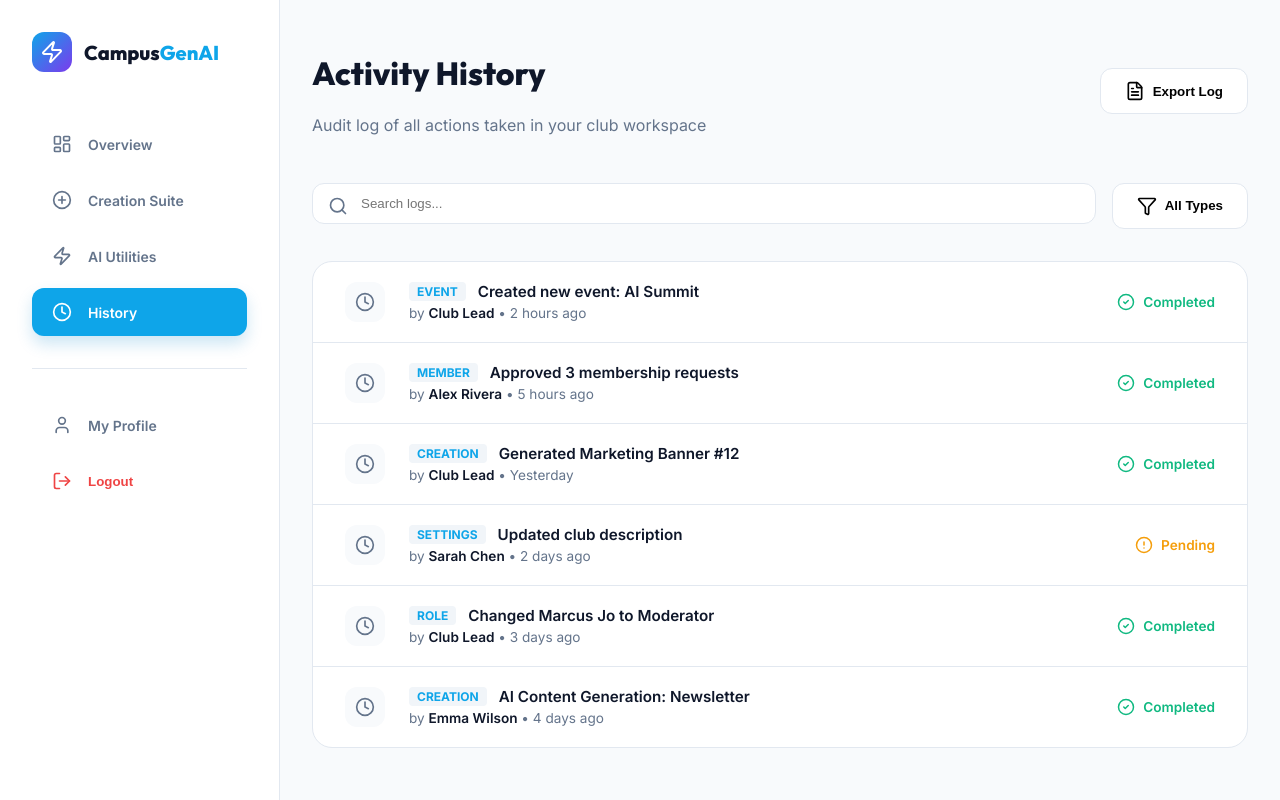
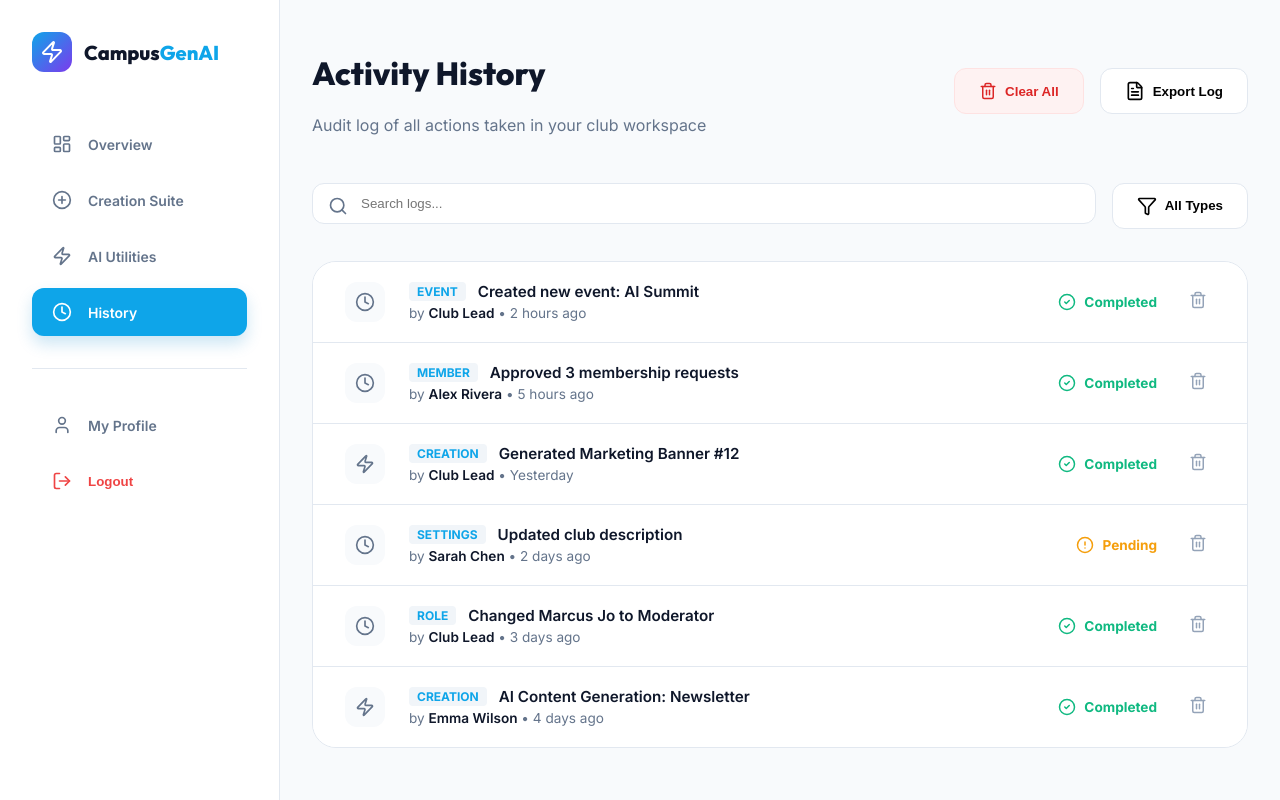
Before and after one commit to RiteshKumar2e/Generative-AI-for-Everyone, a React (Vite) app in the folder frontend/: page /history in a window 1280 px wide. Built offline with nearby package versions, Linux system fonts and the light colour scheme.

Commit message:
Dashboard updated

```diff
--- a/frontend/src/pages/AiCreationSuite.jsx
+++ b/frontend/src/pages/AiCreationSuite.jsx
@@ -67,6 +67,10 @@ const AiCreationSuite = () => {
             setOutput(response.data.content);
             setProvider(response.data.provider);
             setCurrentStep(2);
+
+            // Log to history
+            const { logActivity } = await import('../utils/historyLogger');
+            logActivity('Creation', `Generated AI ${type === 'code' ? 'Code' : 'Content'}: ${prompt.substring(0, 20)}...`);
         } catch (error) {
             console.error('Generation failed:', error);
             // Service itself handles fallback but if network fails:
--- a/frontend/src/pages/History.jsx
+++ b/frontend/src/pages/History.jsx
@@ -1,10 +1,15 @@
-import React from 'react';
-import { motion } from 'framer-motion';
-import { Clock, Search, Filter, ArrowUpRight, CheckCircle2, AlertCircle, FileText } from 'lucide-react';
+import React, { useState } from 'react';
+import { motion, AnimatePresence } from 'framer-motion';
+import { Clock, Search, Filter, ArrowUpRight, CheckCircle2, AlertCircle, FileText, Trash2, XCircle, Zap } from 'lucide-react';
 import '../styles/Dashboard.css';
 
 const History = () => {
-    const activities = [
+    const [activities, setActivities] = useState(() => {
+        const saved = localStorage.getItem('app_activity_history');
+        if (saved) return JSON.parse(saved);
+
+        // Default demo data only for first time
+        const demoData = [
             { id: 1, type: 'Event', action: 'Created new event: AI Summit', user: 'Club Lead', time: '2 hours ago', status: 'success' },
             { id: 2, type: 'Member', action: 'Approved 3 membership requests', user: 'Alex Rivera', time: '5 hours ago', status: 'success' },
             { id: 3, type: 'Creation', action: 'Generated Marketing Banner #12', user: 'Club Lead', time: 'Yesterday', status: 'success' },
@@ -12,6 +17,31 @@ const History = () => {
             { id: 5, type: 'Role', action: 'Changed Marcus Jo to Moderator', user: 'Club Lead', time: '3 days ago', status: 'success' },
             { id: 6, type: 'Creation', action: 'AI Content Generation: Newsletter', user: 'Emma Wilson', time: '4 days ago', status: 'success' },
         ];
+        return demoData;
+    });
+
+    const [searchTerm, setSearchTerm] = useState('');
+
+    // Sync to localStorage
+    React.useEffect(() => {
+        localStorage.setItem('app_activity_history', JSON.stringify(activities));
+    }, [activities]);
+
+    const deleteOne = (id) => {
+        setActivities(prev => prev.filter(activity => activity.id !== id));
+    };
+
+    const clearAll = () => {
+        if (window.confirm('Are you sure you want to clear all history? This action cannot be undone.')) {
+            setActivities([]);
+            localStorage.setItem('app_activity_history', JSON.stringify([]));
+        }
+    };
+
+    const filteredActivities = activities.filter(act =>
+        act.action.toLowerCase().includes(searchTerm.toLowerCase()) ||
+        act.type.toLowerCase().includes(searchTerm.toLowerCase())
+    );
 
     return (
         <div style={{ padding: '2rem' }}>
@@ -20,6 +50,25 @@ const History = () => {
                     <h1 style={{ fontSize: '2rem', fontWeight: 800, fontFamily: 'Outfit' }}>Activity History</h1>
                     <p style={{ color: 'var(--text-muted)' }}>Audit log of all actions taken in your club workspace</p>
                 </div>
+                <div style={{ display: 'flex', gap: '1rem' }}>
+                    <button
+                        onClick={clearAll}
+                        style={{
+                            padding: '0.75rem 1.5rem',
+                            borderRadius: '12px',
+                            border: '1px solid #fee2e2',
+                            background: '#fef2f2',
+                            color: '#dc2626',
+                            display: 'flex',
+                            alignItems: 'center',
+                            gap: '0.5rem',
+                            fontWeight: 700,
+                            cursor: 'pointer'
+                        }}
+                    >
+                        <Trash2 size={18} />
+                        Clear All
+                    </button>
                     <button style={{
                         padding: '0.75rem 1.5rem',
                         borderRadius: '12px',
@@ -35,12 +84,15 @@ const History = () => {
                         Export Log
                     </button>
                 </div>
+            </div>
 
             <div className="filters-row" style={{ display: 'flex', gap: '1rem', marginBottom: '2rem' }}>
                 <div style={{ flex: 1, position: 'relative' }}>
                     <Search style={{ position: 'absolute', left: '1rem', top: '50%', transform: 'translateY(-50%)', color: 'var(--text-muted)' }} size={20} />
                     <input
                         type="text"
+                        value={searchTerm}
+                        onChange={(e) => setSearchTerm(e.target.value)}
                         placeholder="Search logs..."
                         style={{ width: '100%', padding: '0.75rem 1rem 0.75rem 3rem', borderRadius: '12px', border: '1px solid var(--border-color)', outline: 'none' }}
                     />
@@ -51,19 +103,23 @@ const History = () => {
                 </button>
             </div>
 
-            <div style={{ background: 'white', borderRadius: '20px', border: '1px solid var(--border-color)', overflow: 'hidden' }}>
-                {activities.map((activity, idx) => (
+            <div style={{ background: 'white', borderRadius: '24px', border: '1px solid var(--border-color)', overflow: 'hidden' }}>
+                <AnimatePresence mode='popLayout'>
+                    {filteredActivities.length > 0 ? (
+                        filteredActivities.map((activity, idx) => (
                             <motion.div
                                 key={activity.id}
+                                layout
                                 initial={{ opacity: 0, x: -20 }}
                                 animate={{ opacity: 1, x: 0 }}
-                        transition={{ delay: idx * 0.05 }}
+                                exit={{ opacity: 0, scale: 0.95 }}
                                 style={{
                                     display: 'flex',
                                     alignItems: 'center',
                                     padding: '1.25rem 2rem',
-                            borderBottom: idx === activities.length - 1 ? 'none' : '1px solid var(--border-color)',
-                            gap: '1.5rem'
+                                    borderBottom: idx === filteredActivities.length - 1 ? 'none' : '1px solid var(--border-color)',
+                                    gap: '1.5rem',
+                                    background: 'white'
                                 }}
                             >
                                 <div style={{
@@ -76,7 +132,7 @@ const History = () => {
                                     justifyContent: 'center',
                                     color: 'var(--text-muted)'
                                 }}>
-                            <Clock size={20} />
+                                    {activity.type === 'Creation' ? <Zap size={20} /> : <Clock size={20} />}
                                 </div>
 
                                 <div style={{ flex: 1 }}>
@@ -91,18 +147,40 @@ const History = () => {
                                     </div>
                                 </div>
 
+                                <div style={{ display: 'flex', alignItems: 'center', gap: '1.5rem' }}>
                                     <div style={{ display: 'flex', alignItems: 'center', gap: '0.5rem' }}>
                                         {activity.status === 'success' ? (
                                             <CheckCircle2 size={18} style={{ color: '#10b981' }} />
                                         ) : (
                                             <AlertCircle size={18} style={{ color: '#f59e0b' }} />
                                         )}
-                            <span style={{ fontSize: '0.85rem', fontWeight: 600, color: activity.status === 'success' ? '#10b981' : '#f59e0b' }}>
+                                        <span style={{ fontSize: '0.85rem', fontWeight: 700, color: activity.status === 'success' ? '#10b981' : '#f59e0b' }}>
                                             {activity.status === 'success' ? 'Completed' : 'Pending'}
                                         </span>
                                     </div>
+                                    <button
+                                        onClick={() => deleteOne(activity.id)}
+                                        style={{ background: 'transparent', border: 'none', padding: '0.5rem', cursor: 'pointer', color: '#94a3b8', transition: 'color 0.2s' }}
+                                        onMouseEnter={(e) => e.currentTarget.style.color = '#ef4444'}
+                                        onMouseLeave={(e) => e.currentTarget.style.color = '#94a3b8'}
+                                    >
+                                        <Trash2 size={18} />
+                                    </button>
+                                </div>
                             </motion.div>
-                ))}
+                        ))
+                    ) : (
+                        <motion.div
+                            initial={{ opacity: 0 }}
+                            animate={{ opacity: 1 }}
+                            style={{ textAlign: 'center', padding: '5rem 0' }}
+                        >
+                            <XCircle size={48} style={{ color: 'var(--slate-200)', marginBottom: '1rem' }} />
+                            <h3 style={{ margin: 0, fontWeight: 800, color: 'var(--text-main)' }}>History Clear</h3>
+                            <p style={{ color: 'var(--text-muted)', marginTop: '0.5rem' }}>Zero activity logs found for your workspace.</p>
+                        </motion.div>
+                    )}
+                </AnimatePresence>
             </div>
         </div>
     );
--- a/frontend/src/pages/LowCodeBuilder.jsx
+++ b/frontend/src/pages/LowCodeBuilder.jsx
@@ -79,8 +79,10 @@ const LowCodeBuilder = () => {
         next();
     };
 
-    const handleSave = () => {
+    const handleSave = async () => {
         setShowSaveSuccess(true);
+        const { logActivity } = await import('../utils/historyLogger');
+        logActivity('Utility', `Deployed custom AI Flow with ${pipeline.length} blocks`);
         setTimeout(() => setShowSaveSuccess(false), 3000);
     };
 
--- /dev/null
+++ b/frontend/src/utils/historyLogger.js
@@ -0,0 +1,20 @@
+export const logActivity = (type, action) => {
+    const saved = localStorage.getItem('app_activity_history');
+    let history = [];
+    try {
+        history = saved ? JSON.parse(saved) : [];
+    } catch (e) {
+        history = [];
+    }
+
+    const newActivity = {
+        id: Date.now(),
+        type,
+        action,
+        user: localStorage.getItem('userName') || 'User',
+        time: 'Just now',
+        status: 'success'
+    };
+
+    localStorage.setItem('app_activity_history', JSON.stringify([newActivity, ...history]));
+};
```
Lines whose indentation alone changed are shown as unchanged.
